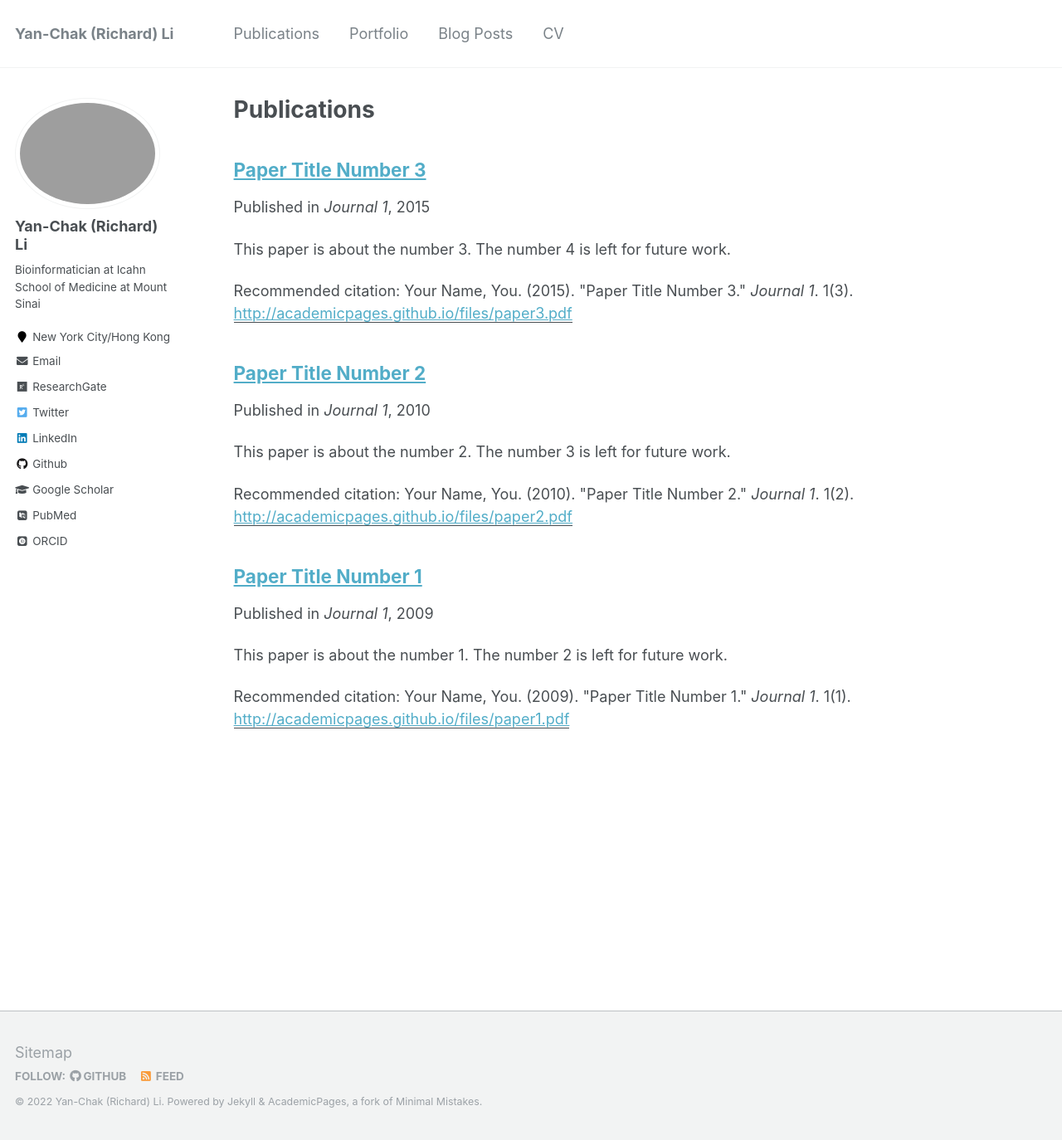
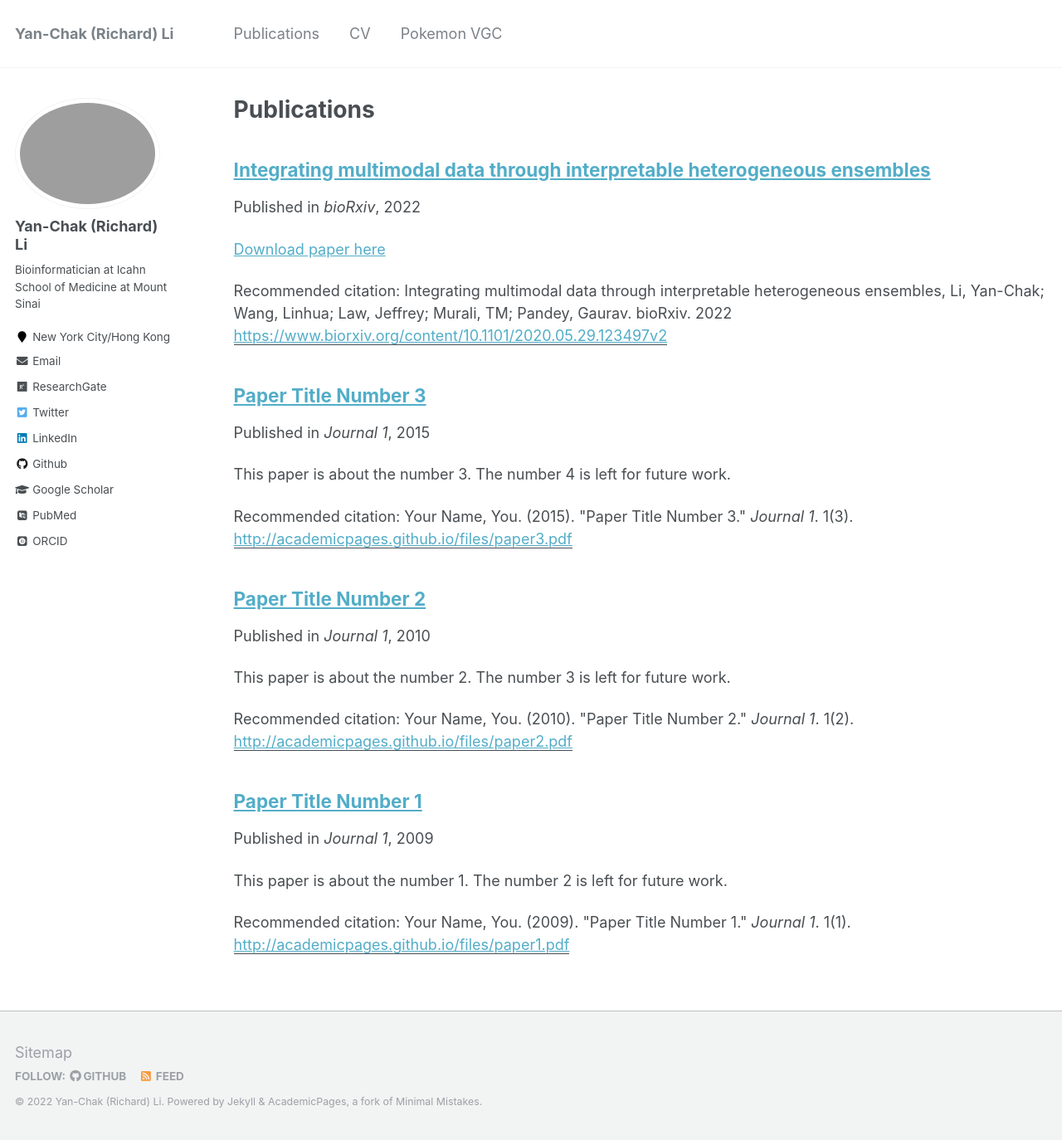
Before and after one commit to huhrichard/huhrichard.github.io, a Jekyll site: the page built from _pages/publications.md, in a window 1280 px wide and 1374 px high. Shown: the whole window at 83% size. Built offline with Jekyll 4.4.1, drawn with Linux system fonts in a browser that asks for light colours; some web fonts are replaced.

Commit message:
no message

```diff
--- a/_config.yml
+++ b/_config.yml
@@ -10,7 +10,7 @@ locale                   : "en-US"
 title                    : "Yan-Chak (Richard) Li"
 title_separator          : "-"
 name                     : &name "Yan-Chak (Richard) Li"
-description              : &description "Bioinformatician at Icahn School of Medicine at Mount Sinai"
+description              : &description "Bioinformatician @ Icahn School of Medicine at Mount Sinai"
 url                      : https://huhrichard.github.io # the base hostname & protocol for your site e.g. "https://mmistakes.github.io"
 baseurl                  : "" # the subpath of your site, e.g. "/blog"
 repository               : "huhrichard.github.io"
--- a/_data/navigation.yml
+++ b/_data/navigation.yml
@@ -9,14 +9,10 @@ main:
   # - title: "Teaching"
   #   url: /teaching/
 
-  - title: "Portfolio"
-    url: /portfolio/
-
-  - title: "Blog Posts"
-    url: /year-archive/
-
   - title: "CV"
     url: /cv/
 
+  - title: "Pokemon VGC"
+    url: /vgc/
   # - title: "Guide"
   #   url: /markdown/
--- /dev/null
+++ b/_publications/2022-01-15-EI.md
@@ -0,0 +1,13 @@
+---
+title: "Integrating multimodal data through interpretable heterogeneous ensembles"
+collection: publications
+permalink: /publication/2022-01-15-EI
+date: 2022-01-15
+venue: 'bioRxiv'
+paperurl: 'https://www.biorxiv.org/content/10.1101/2020.05.29.123497v2'
+citation: 'Integrating multimodal data through interpretable heterogeneous ensembles, Li, Yan-Chak; Wang, Linhua; Law, Jeffrey; Murali, TM; Pandey, Gaurav. bioRxiv. 2022'
+---
+
+<a href='https://www.biorxiv.org/content/10.1101/2020.05.29.123497v2'>Download paper here</a>
+
+Recommended citation: Integrating multimodal data through interpretable heterogeneous ensembles, Li, Yan-Chak; Wang, Linhua; Law, Jeffrey; Murali, TM; Pandey, Gaurav. bioRxiv. 2022
--- a/markdown_generator/publications.tsv
+++ b/markdown_generator/publications.tsv
@@ -1,4 +1,2 @@
 pub_date	title	venue	excerpt	citation	url_slug	paper_url
-2009-10-01	Paper Title Number 1	Journal 1	This paper is about the number 1. The number 2 is left for future work.	Your Name, You. (2009). "Paper Title Number 1." <i>Journal 1</i>. 1(1).	paper-title-number-1	http://academicpages.github.io/files/paper1.pdf
-2010-10-01	Paper Title Number 2	Journal 1	This paper is about the number 2. The number 3 is left for future work.	Your Name, You. (2010). "Paper Title Number 2." <i>Journal 1</i>. 1(2).	paper-title-number-2	http://academicpages.github.io/files/paper2.pdf
-2015-10-01	Paper Title Number 3	Journal 1	This paper is about the number 3. The number 4 is left for future work.	Your Name, You. (2015). "Paper Title Number 3." <i>Journal 1</i>. 1(3).	paper-title-number-3	http://academicpages.github.io/files/paper3.pdf
+2022-01-15	Integrating multimodal data through interpretable heterogeneous ensembles	bioRxiv		Integrating multimodal data through interpretable heterogeneous ensembles, Li, Yan-Chak; Wang, Linhua; Law, Jeffrey; Murali, TM; Pandey, Gaurav. bioRxiv. 2022	EI	https://www.biorxiv.org/content/10.1101/2020.05.29.123497v2
```
Also changed, not shown: _pages/about.md (+10 -3 lines).
